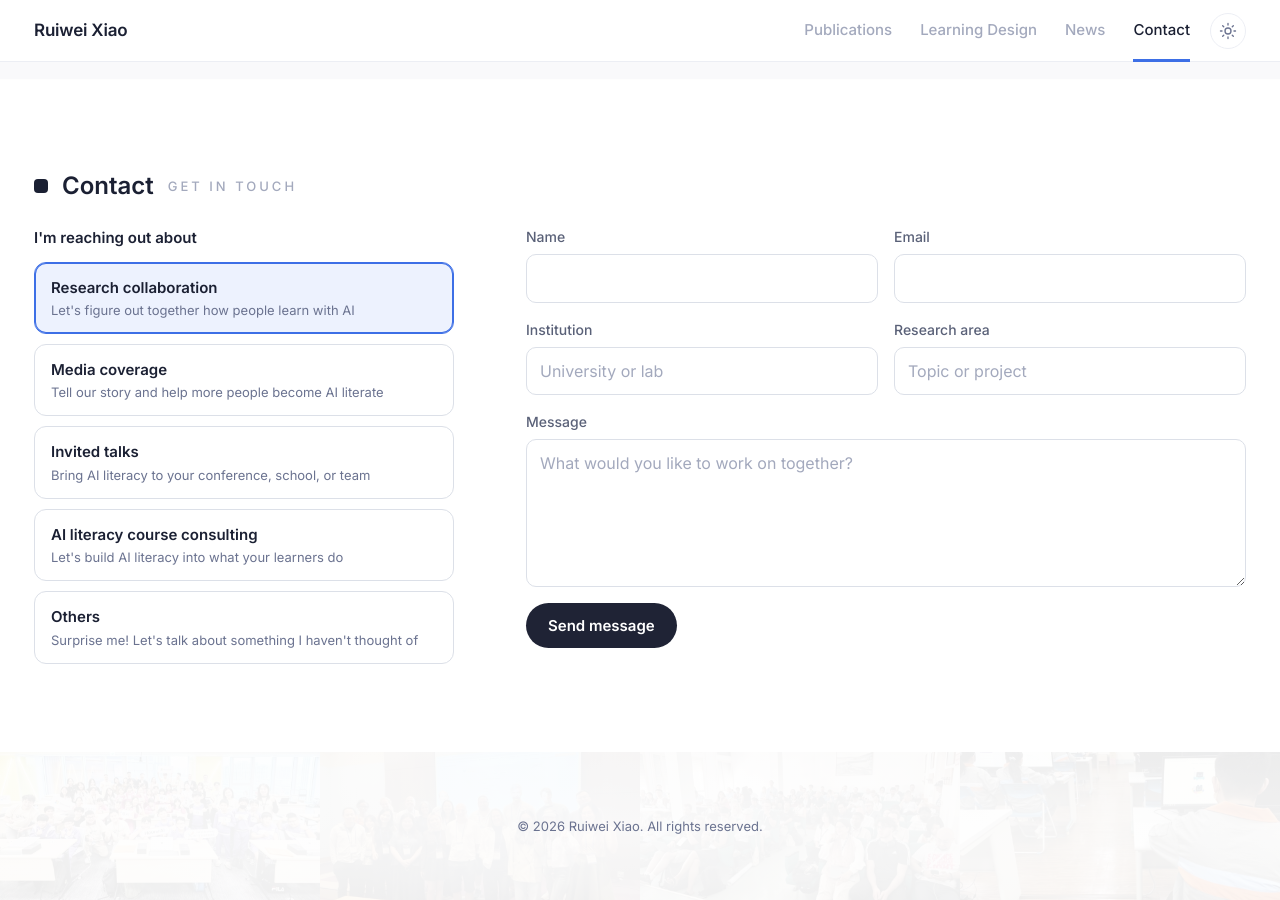
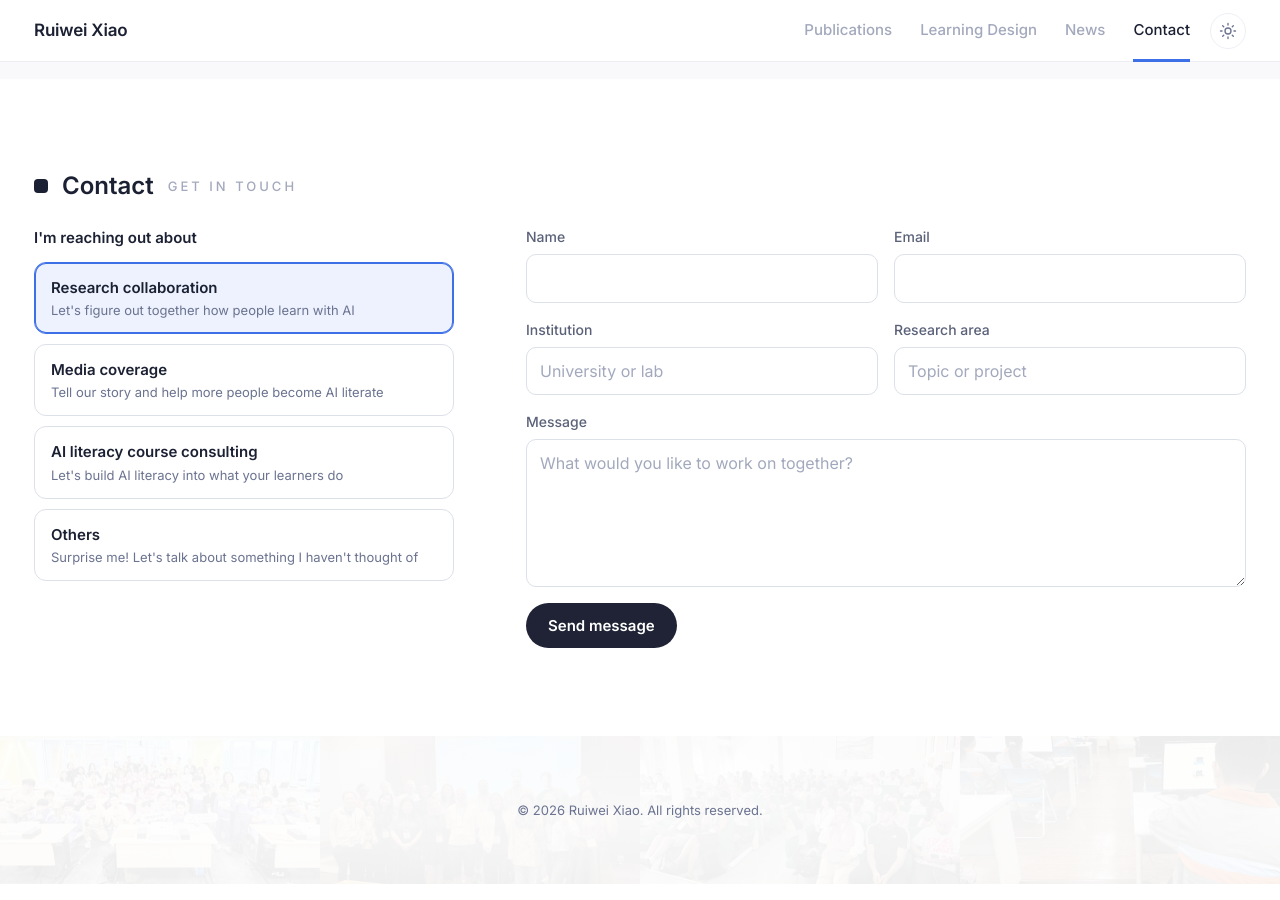
Before and after one commit to ruiwei-xiao/ruiwei-xiao.github.io, a Jekyll site: the page built from index.html, in a window 1280 px wide and 900 px high, scrolled down 4236 px. Built offline with Jekyll 4.4.1, drawn with Linux system fonts in a browser that asks for light colours.

Commit message:
Remove the Invited talks role from the Contact form
Co-Authored-By: Claude Opus 5.5 <noreply@anthropic.com>

```diff
--- a/_data/contact.yml
+++ b/_data/contact.yml
@@ -16,12 +16,6 @@ roles:
     field1: { label: "Outlet", placeholder: "Publication or program" }
     field2: { label: "Deadline", placeholder: "When you need a response" }
     message: "What is the story, and what would you like to ask?"
-  - key: talk
-    label: Invited talks
-    text: Bring AI literacy to your conference, school, or team
-    field1: { label: "Event or host", placeholder: "Conference, school, or organization" }
-    field2: { label: "Date and format", placeholder: "In person or online" }
-    message: "Who is the audience, and what topic do you have in mind?"
   - key: consulting
     label: AI literacy course consulting
     text: Let's build AI literacy into what your learners do
```
